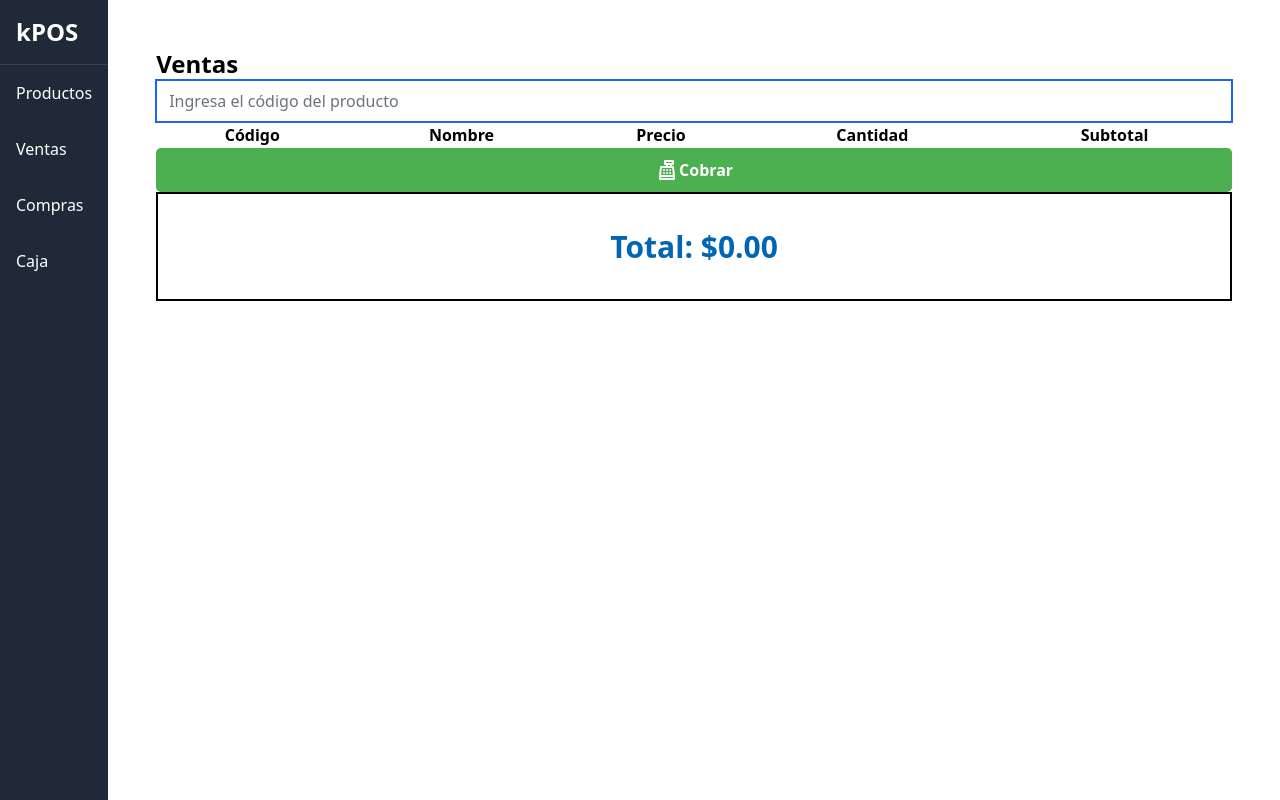
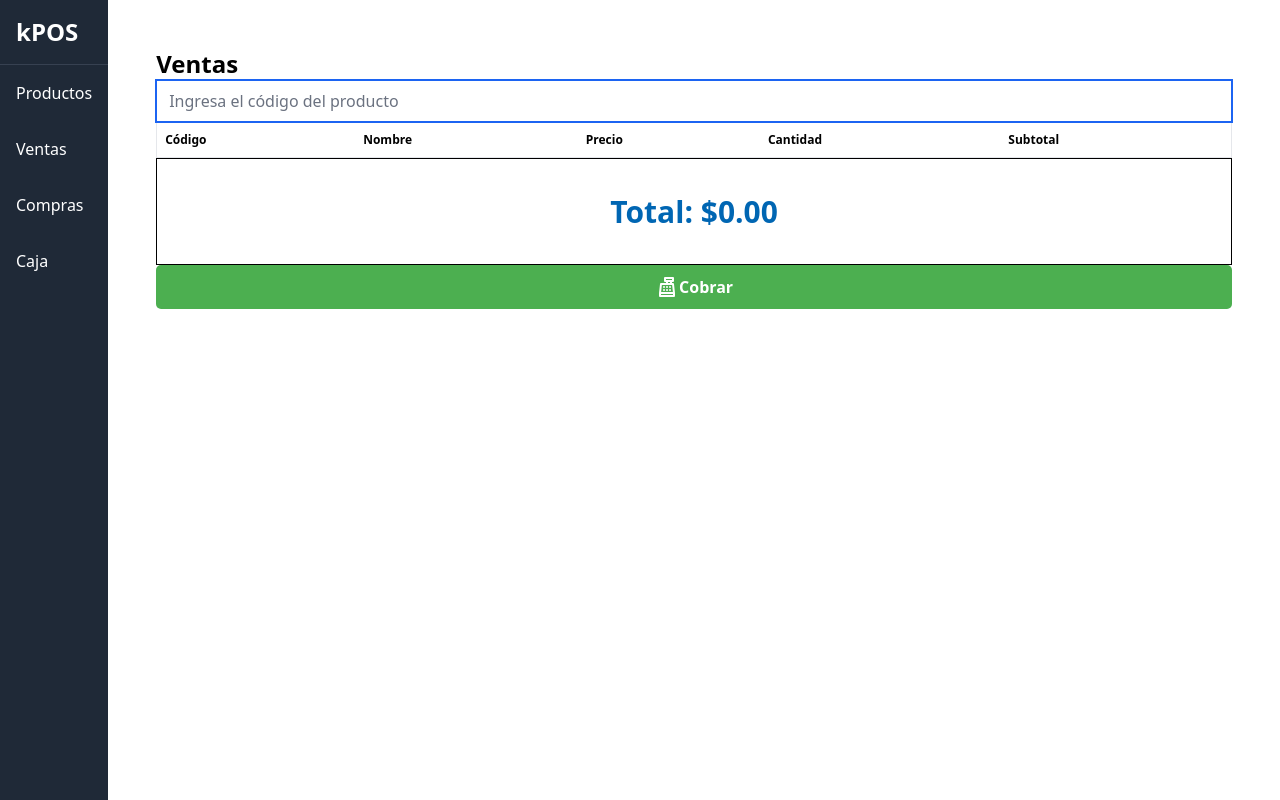
Before and after one commit to pagliardini/kpos-vuejs, a Vue app: page /ventas in a window 1280 px wide. Built offline with nearby package versions, Linux system fonts and the light colour scheme.

Commit message:
avanzado con ventas

```diff
--- a/src/components/VentasView.vue
+++ b/src/components/VentasView.vue
@@ -1,28 +1,26 @@
-<!-- VentasView.vue -->
 <template>
   <section class="p-6">
     <h1 class="text-2xl font-bold">Ventas</h1>
     <InputProducto @producto-agregado="agregarProducto" />
-    <ListaProductos :productos="productos" />
+    <ListaProductos :productos="productos" @actualizar-producto="actualizarProducto" />
+    <SumaVenta :productos="productos" />
     <BotonVenta></BotonVenta>
-    <suma-venta :productos="productos" />
   </section>
 </template>
 
 <script>
-
 import InputProducto from '@/components/ventas/InputProducto.vue';
 import ListaProductos from '@/components/ventas/ListaProductos.vue';
 import BotonVenta from "@/components/ventas/BotonVenta.vue";
-import SumaVenta from "@/components/ventas/SumaVenta.vue"
+import SumaVenta from "@/components/ventas/SumaVenta.vue";
 
 export default {
   name: 'VentasView',
   components: {
-    SumaVenta,
     InputProducto,
     ListaProductos,
     BotonVenta,
+    SumaVenta,
   },
   data() {
     return {
@@ -31,11 +29,23 @@ export default {
   },
   methods: {
     agregarProducto(producto) {
-      this.productos.push(producto);
+      const productoExistente = this.productos.find((p) => p.codigo === producto.codigo);
+      if (productoExistente) {
+        // Si el producto ya existe, incrementa la cantidad y actualiza el subtotal
+        productoExistente.cantidad += 1;
+        productoExistente.subtotal = productoExistente.precio * productoExistente.cantidad;
+      } else {
+        // Si es un nuevo producto, inicializa la cantidad y subtotal, y agrégalo
+        producto.cantidad = 1;
+        producto.subtotal = producto.precio;
+        this.productos.push(producto);
+      }
+    },
+    actualizarProducto(index, cantidad) {
+      const producto = this.productos[index];
+      producto.cantidad = cantidad;
+      producto.subtotal = producto.precio * cantidad;
     }
   }
 }
 </script>
-
-<style scoped>
-</style>
--- a/src/components/ventas/InputProducto.css
+++ b/src/components/ventas/InputProducto.css
@@ -3,7 +3,6 @@
   padding: 10px 20px;
   background-color: transparent; /* Color de fondo */
   color: black; /* Color del texto */
-  border: 2px solid black; /* Borde de 2px, sólido y negro */
-  border-radius: 5px; /* Bordes redondeados */
+  border: 1px solid black; /* Borde de 2px, sólido y negro */
   cursor: pointer; /* Cambia el cursor al pasar por encima */
 }
--- a/src/components/ventas/ListaProductos.css
+++ b/src/components/ventas/ListaProductos.css
@@ -2,7 +2,8 @@
 table {
   width: 100%;
   border-collapse: collapse;
-  border: 2px solid black; /* Borde de 2px, sólido y negro */
+  border: 1px solid black; /* Borde de 2px, sólido y negro */
+  font-size: 16px
 }
 
 th {
--- a/src/components/ventas/ListaProductos.vue
+++ b/src/components/ventas/ListaProductos.vue
@@ -1,6 +1,5 @@
 <template>
-  <div @keydown="handleKeydown" tabindex="0">
-    <table class="min-w-full">
+    <table class="table table-striped">
       <thead>
       <tr>
         <th>Código</th>
@@ -11,94 +10,32 @@
       </tr>
       </thead>
       <tbody>
-      <tr
-          v-for="(producto, index) in productos"
-          :key="index"
-          :class="{ 'highlight': index === selectedIndex }"
-      >
-        <td>{{ producto.codigo }}</td>
-        <td>{{ producto.nombre }}</td>
-        <td>${{ producto.precio.toFixed(2) }}</td>
+      <tr v-for="(product, index) in productos" :key="index">
+        <td>{{ product.codigo }}</td>
+        <td>{{ product.nombre }}</td>
+        <td>{{ product.precio }}</td>
         <td>
           <input
               type="number"
-              v-model.number="producto.cantidad"
-              @input="actualizarSubtotal(producto)"
-              min="1"
-              class="w-16 text-center"
+              class="form-control"
+              v-model.number="product.cantidad"
+              @input="$emit('actualizar-producto', index, product.cantidad)"
+              :min="1"
           />
         </td>
-        <td>${{ (producto.precio * producto.cantidad).toFixed(2) }}</td>
+        <td>{{ product.subtotal }}</td>
       </tr>
       </tbody>
     </table>
-  </div>
 </template>
 
 <script>
+
+import './ListaProductos.css'
+
 export default {
   props: {
-    productos: {
-      type: Array,
-      required: true
-    }
-  },
-  data() {
-    return {
-      selectedIndex: 0 // Índice del producto seleccionado
-    };
-  },
-  mounted() {
-    // Establecer la cantidad predeterminada a 1 para cada producto si aún no está definida
-    this.productos.forEach(producto => {
-      if (!producto.cantidad) {
-        producto.cantidad = 1;
-        this.actualizarSubtotal(producto); // Asegura que el subtotal también esté actualizado
-      }
-    });
-  },
-  methods: {
-    handleKeydown(event) {
-      if (event.key === 'ArrowDown') {
-        this.selectedIndex = (this.selectedIndex + 1) % this.productos.length; // Mover hacia abajo
-      } else if (event.key === 'ArrowUp') {
-        this.selectedIndex = (this.selectedIndex - 1 + this.productos.length) % this.productos.length; // Mover hacia arriba
-      } else if (event.key === '*') {
-        event.preventDefault(); // Prevenir que el '*' se cargue en el input
-        this.modificarCantidad(); // Abrir el prompt para modificar la cantidad
-      }
-    },
-    modificarCantidad() {
-      const productoSeleccionado = this.productos[this.selectedIndex];
-      const nuevaCantidad = prompt(
-          `Modificar cantidad para ${productoSeleccionado.nombre}`,
-          productoSeleccionado.cantidad
-      );
-
-      if (nuevaCantidad !== null) {
-        const cantidadNumerica = parseInt(nuevaCantidad, 10);
-
-        if (!isNaN(cantidadNumerica) && cantidadNumerica > 0) {
-          productoSeleccionado.cantidad = cantidadNumerica;
-          this.actualizarSubtotal(productoSeleccionado); // Actualizar el subtotal inmediatamente
-        } else {
-          alert('Por favor, ingresa un número válido mayor a 0.');
-        }
-      }
-    },
-    actualizarSubtotal(producto) {
-      // `v-model` reactiva automáticamente los cambios y actualizará el subtotal en la vista
-      producto.subtotal = producto.precio * producto.cantidad;
-    }
-  },
-  beforeUnmount() {
-    window.removeEventListener('keydown', this.handleKeydown); // Limpiar el listener al destruir el componente
+    productos: Array
   }
 };
 </script>
-
-<style scoped>
-.highlight {
-  background-color: #f0f8ff;
-}
-</style>
--- a/src/components/ventas/SumaVenta.css
+++ b/src/components/ventas/SumaVenta.css
@@ -6,5 +6,5 @@
   font-weight: bold;
   padding: 30px;
   text-align: center;
-  border: 2px solid black ;
+  border: 1px solid black ;
 }
```
